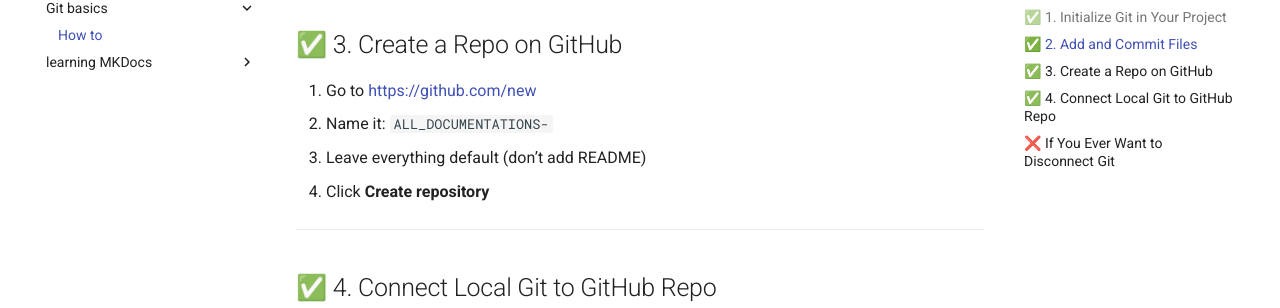
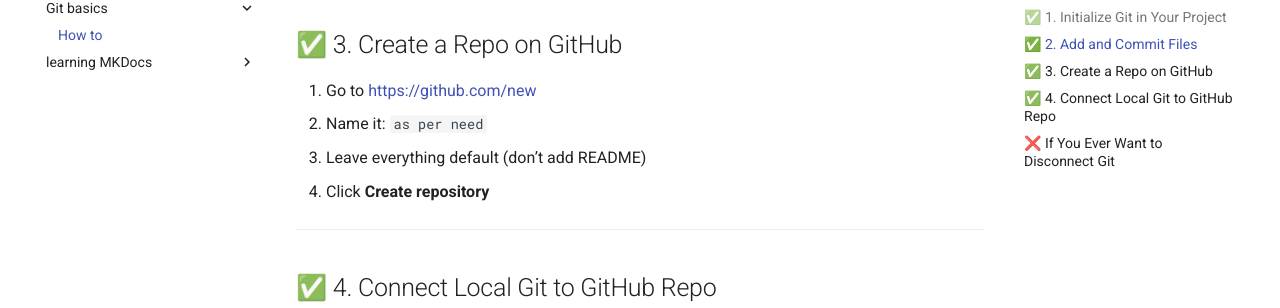
Before and after one commit to SAMxENGINEER/ALL_DOCUMENTATIONS-, an MkDocs documentation site: the page built from docs/Git_basics/how_to.md, in a window 1280 px wide and 900 px high, scrolled down 848 px. Shown: the part 145-453 px from the top of the window. Built offline with MkDocs 1.6.1 and Material for MkDocs 9.7.7, drawn with Linux system fonts in a browser that asks for light colours.

```diff
--- a/docs/Git_basics/how_to.md
+++ b/docs/Git_basics/how_to.md
@@ -43,7 +43,7 @@
 ## ✅ 3. Create a Repo on GitHub
 
 1. Go to [https://github.com/new](https://github.com/new)
-2. Name it: `ALL_DOCUMENTATIONS-`
+2. Name it: `as per need`
 3. Leave everything default (don’t add README)
 4. Click **Create repository**
 
```
